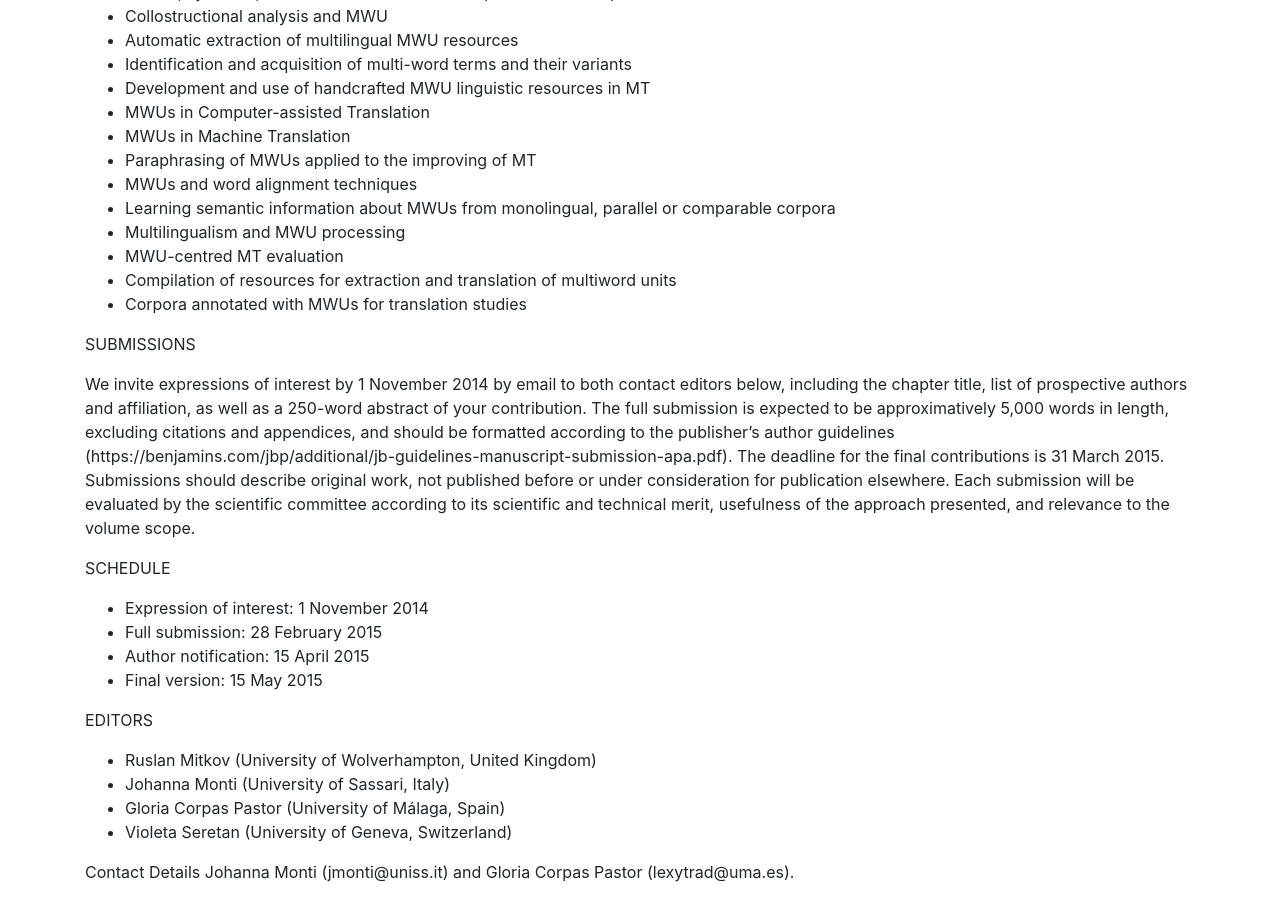
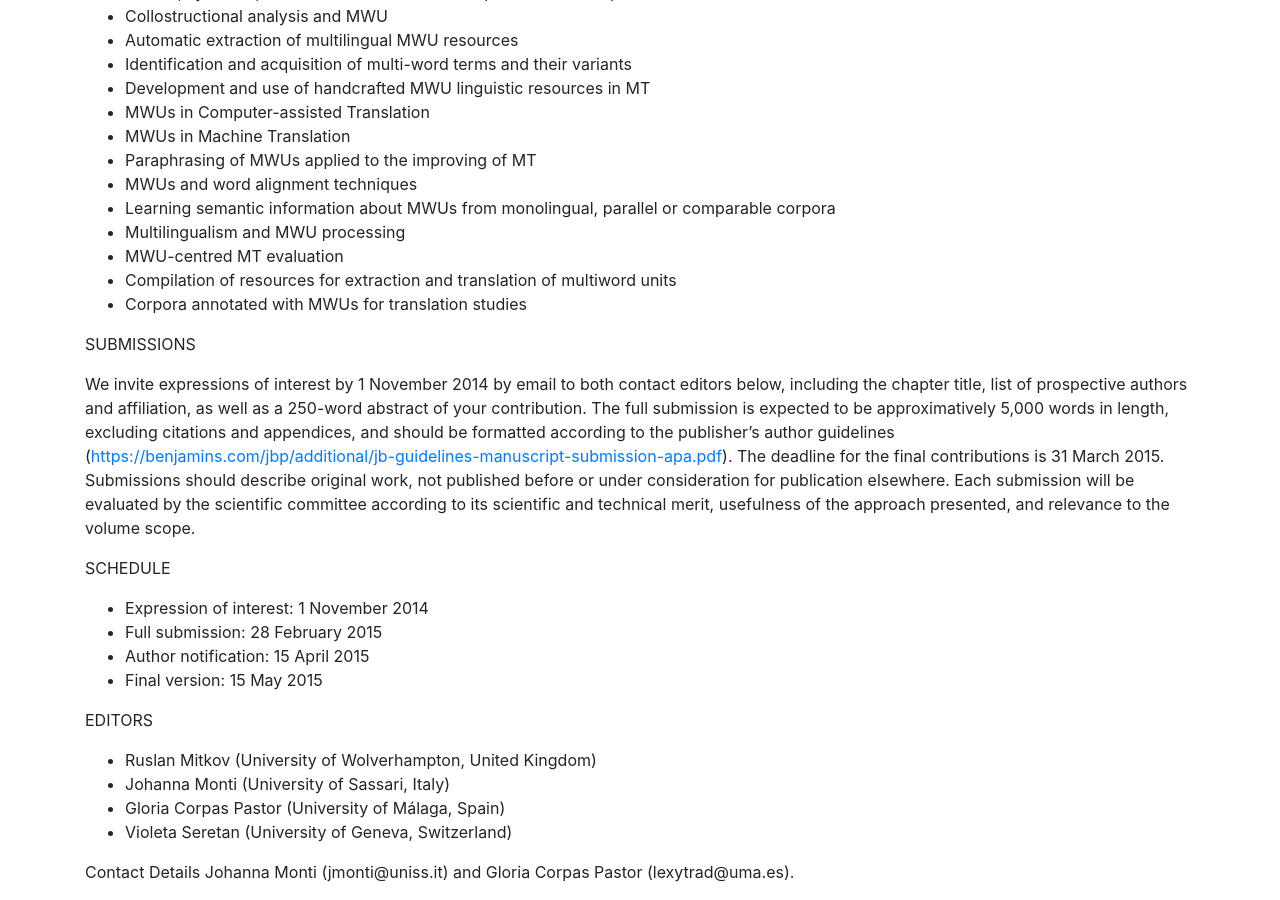
Before and after one commit to acl-org/siglex, a Jekyll site: the page built from _posts/events/2015-07-01-mumttt.md, in a window 1280 px wide and 900 px high, scrolled down 727 px. Built offline with Jekyll 4.4.1, drawn with Linux system fonts in a browser that asks for light colours.

```diff
--- a/_posts/events/2015-07-01-mumttt.md
+++ b/_posts/events/2015-07-01-mumttt.md
@@ -42,7 +42,7 @@ TOPICS (the list below is indicative but not exhaustive):
 SUBMISSIONS
 
 We invite expressions of interest by 1 November 2014 by email to both contact editors below, including the chapter title, list of prospective authors and affiliation, as well as a 250-word abstract of your contribution.
-The full submission is expected to be approximatively 5,000 words in length, excluding citations and appendices, and should be formatted according to the publisher’s author guidelines (https://benjamins.com/jbp/additional/jb-guidelines-manuscript-submission-apa.pdf). The deadline for the final contributions is 31 March 2015.
+The full submission is expected to be approximatively 5,000 words in length, excluding citations and appendices, and should be formatted according to the publisher’s author guidelines (<https://benjamins.com/jbp/additional/jb-guidelines-manuscript-submission-apa.pdf>). The deadline for the final contributions is 31 March 2015.
 Submissions should describe original work, not published before or under consideration for publication elsewhere. Each submission will be evaluated by the scientific committee according to its scientific and technical merit, usefulness of the approach presented, and relevance to the volume scope.
 
 SCHEDULE
```
